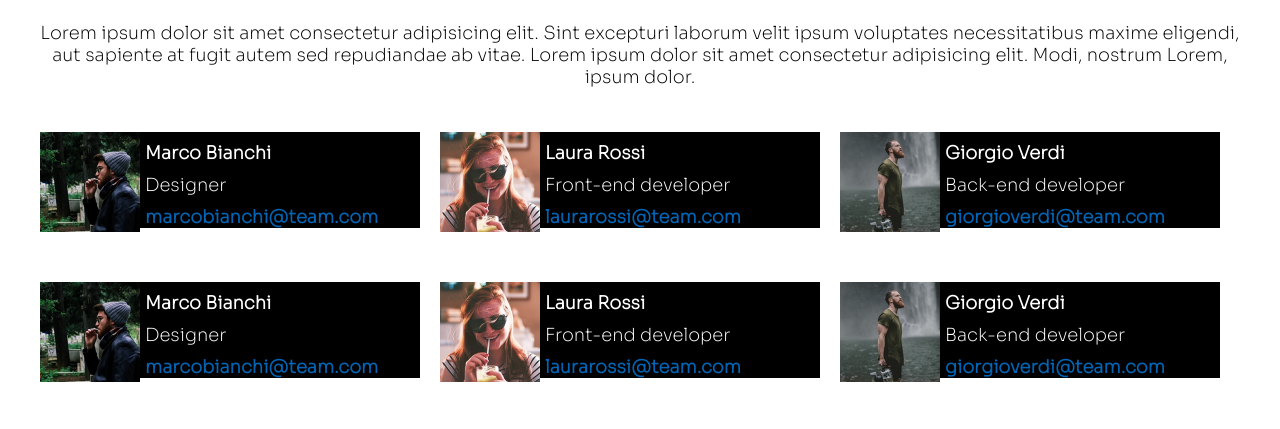
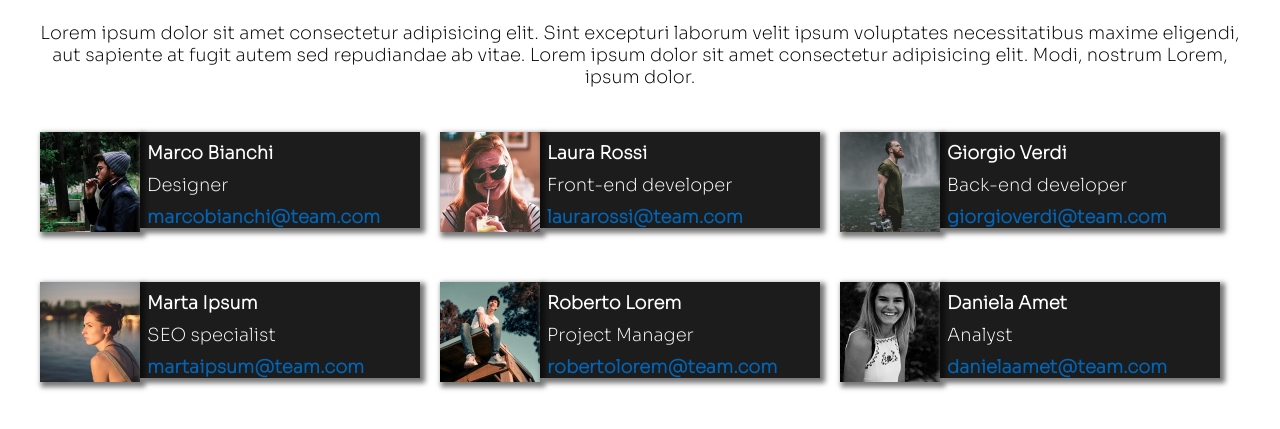
Before and after one commit to Antek93/html-css-float-cards, a plain HTML site: page index.html in a window 1280 px wide. Shown: the part 85-514 px from the top of the page. Drawn offline with Linux system fonts and the light colour scheme.

Commit message:
Ultimate etichette

```diff
--- a/CSS/style.css
+++ b/CSS/style.css
@@ -56,9 +56,10 @@ p {
 /* Attributi classi etichette */
 
 .description {
-    background-color: black;
+    background-color: rgba(0, 0, 0, 0.889);
     float: left;
     width: 280px;
+    box-shadow: 3px 3px 5px 2px #777777;
 
 
 }
@@ -67,6 +68,7 @@ p {
     float: left;
     width: 100px;
     height: 100px;
+    box-shadow: 3px 3px 5px 2px #777777;
 
 }
 
@@ -74,14 +76,14 @@ p {
     font-weight: bold;
     color: rgb(255, 255, 255);
     padding-top: 10px;
-    padding-left: 5px;
+    padding-left: 7px;
 }
 
 .job {
     font-weight: 100;
     color: rgb(255, 255, 255);
     padding-top: 10px;
-    padding-left: 5px;
+    padding-left: 7px;
 
 }
 
@@ -89,7 +91,7 @@ p {
     color: #0264b4;
     font-weight: bold;
     padding-top: 10px;
-    padding-left: 5px;
+    padding-left: 7px;
 
 }
 
--- a/index.html
+++ b/index.html
@@ -29,7 +29,7 @@
             <div class="gruppo-uno">
 
                 <!-- Etichetta uno -->
-                <div class="etichetta">
+                <div class="etichetta uno">
                     <div class="clearfix">
                         <img class="image" src="IMG/male1.png" alt="">
                         <div class="description">
@@ -41,7 +41,7 @@
                 </div>
 
                 <!-- Etichetta due -->
-                <div class="etichetta">
+                <div class="etichetta due">
                     <div class="clearfix">
                         <img class="image" src="IMG/female1.png" alt="">
                         <div class="description">
@@ -53,7 +53,7 @@
                 </div>
 
                 <!-- Etichetta tre -->
-                <div class="etichetta">
+                <div class="etichetta tre">
                     <div class="clearfix">
                         <img class="image" src="IMG/male2.png" alt="">
                         <div class="description">
@@ -71,11 +71,11 @@
                 <!-- Etichetta quattro -->
                 <div class="etichetta">
                     <div class="clearfix">
-                        <img class="image" src="IMG/male1.png" alt="">
+                        <img class="image" src="IMG/female2.png" alt="">
                         <div class="description">
-                            <div class="name">Marco Bianchi</div>
-                            <div class="job">Designer</div>
-                            <div class="email">marcobianchi@team.com</div>
+                            <div class="name">Marta Ipsum</div>
+                            <div class="job">SEO specialist</div>
+                            <div class="email">martaipsum@team.com</div>
                         </div>
                     </div>
                 </div>
@@ -83,11 +83,11 @@
                 <!-- Etichetta cinque -->
                 <div class="etichetta">
                     <div class="clearfix">
-                        <img class="image" src="IMG/female1.png" alt="">
+                        <img class="image" src="IMG/male3.png" alt="">
                         <div class="description">
-                            <div class="name">Laura Rossi</div>
-                            <div class="job">Front-end developer</div>
-                            <div class="email">laurarossi@team.com</div>
+                            <div class="name">Roberto Lorem</div>
+                            <div class="job">Project Manager</div>
+                            <div class="email">robertolorem@team.com</div>
                         </div>
                     </div>
                 </div>
@@ -95,11 +95,11 @@
                 <!-- Etichetta sei -->
                 <div class="etichetta">
                     <div class="clearfix">
-                        <img class="image" src="IMG/male2.png" alt="">
+                        <img class="image" src="IMG/female3.png" alt="">
                         <div class="description">
-                            <div class="name">Giorgio Verdi</div>
-                            <div class="job">Back-end developer</div>
-                            <div class="email">giorgioverdi@team.com</div>
+                            <div class="name">Daniela Amet</div>
+                            <div class="job">Analyst</div>
+                            <div class="email">danielaamet@team.com</div>
                         </div>
                     </div>
                 </div>
```
